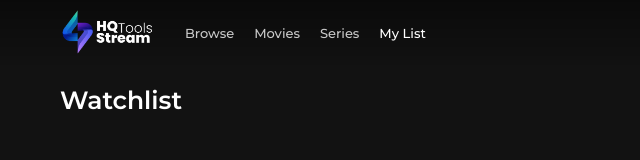
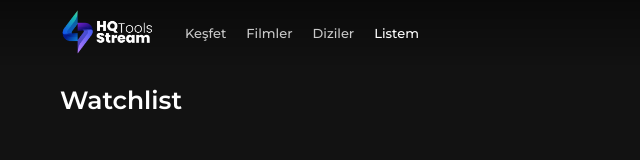
Before and after one commit to bdereliuni/streaming2, a React (Vite) app: page /list in a window 1280 px wide. Shown: the top 160 px of the page, without its empty margins (0-640 px from the left). Built offline with nearby package versions, Linux system fonts and the light colour scheme; some icons are missing.

Commit message:
Update Nav.tsx

```diff
--- a/src/components/Nav.tsx
+++ b/src/components/Nav.tsx
@@ -80,10 +80,10 @@ export default function Nav() {
       </Link>
 
       <div className="top-bar-links">
-        <NavLink to="/">Browse</NavLink>
-        <NavLink to="/movies">Movies</NavLink>
-        <NavLink to="/series">Series</NavLink>
-        <NavLink to="/list">My List</NavLink>
+        <NavLink to="/">Keşfet</NavLink>
+        <NavLink to="/movies">Filmler</NavLink>
+        <NavLink to="/series">Diziler</NavLink>
+        <NavLink to="/list">Listem</NavLink>
 
         <NavLink className="mobile" to="/movies">
           <i className="fa-regular fa-film"></i>
```
